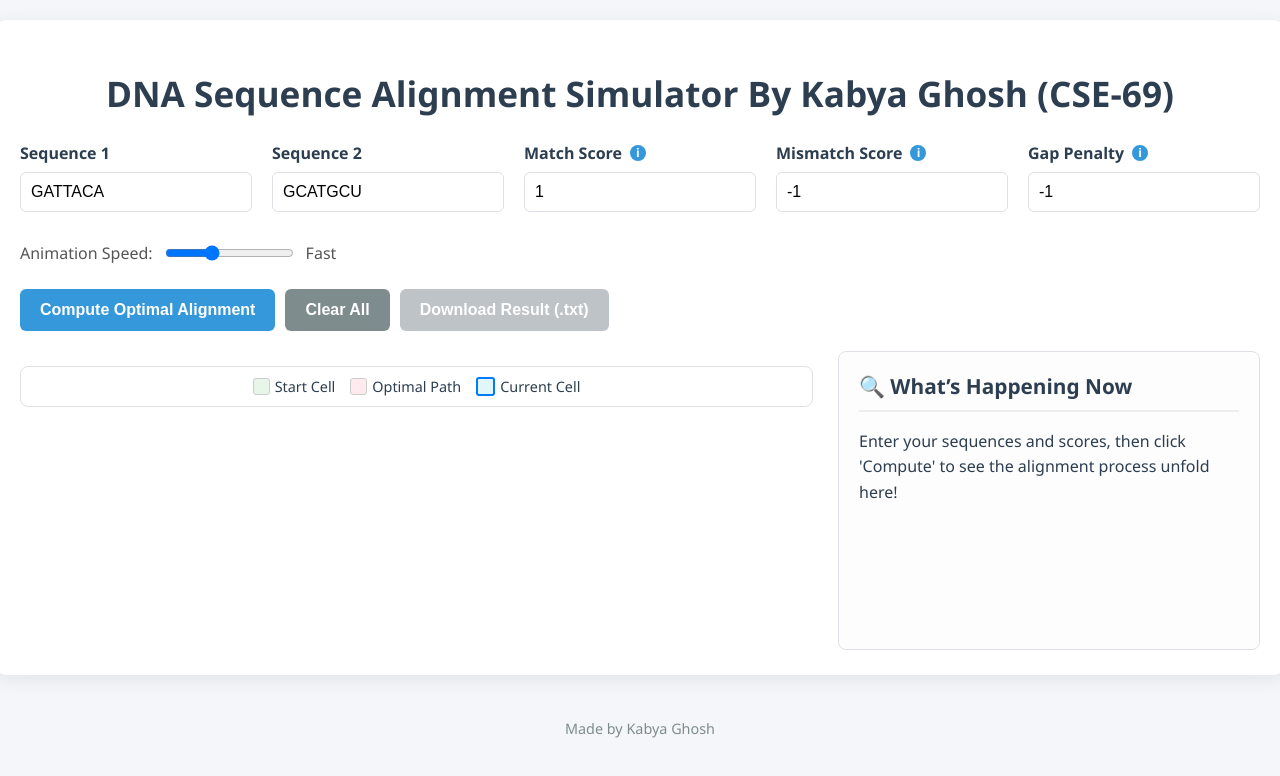
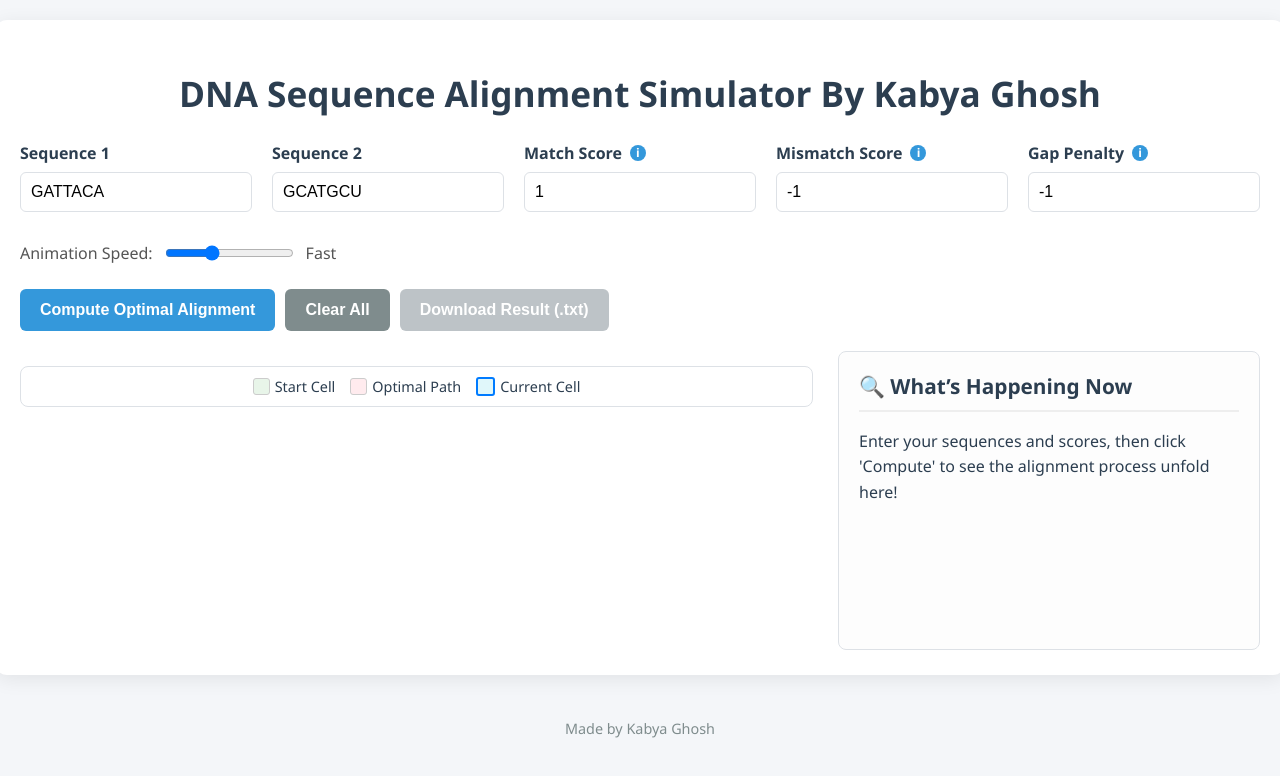
Before and after one commit to Kabyaghosh/DNA, a plain HTML site: page index.html in a window 1280 px wide. Drawn offline with Linux system fonts and the light colour scheme.

Commit message:
Update index.html

```diff
--- a/index.html
+++ b/index.html
@@ -149,7 +149,7 @@
 </head>
 <body>
     <div class="container">
-        <h1> DNA Sequence Alignment Simulator By Kabya Ghosh (CSE-69)</h1>
+        <h1> DNA Sequence Alignment Simulator By Kabya Ghosh</h1>
 
         <!-- Input Controls -->
         <div class="controls-grid">
```
